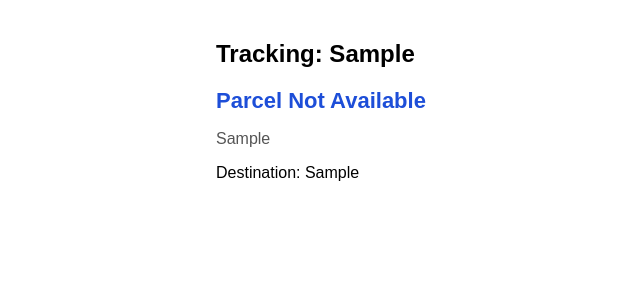
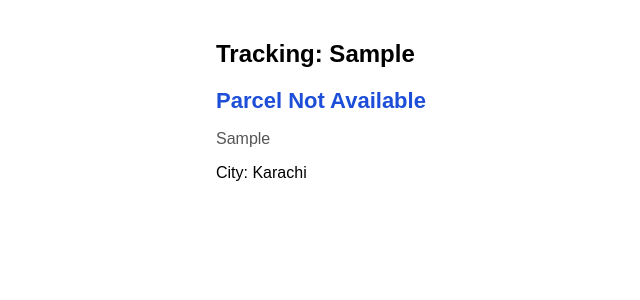
Before and after one commit to alialeem01/payparcel-backend, a Django app: a page that uses templates/tracking/track_parcel.html in a window 1280 px wide. Shown: the top 300 px of the page, without its empty margins (184-824 px from the left). Run offline with Django 5.2, Linux system fonts and the light colour scheme; tables that the repository leaves empty hold one stand-in row (values such as "Sample post").

Commit message:
remove destination

```diff
--- a/commands.txt
+++ b/commands.txt
@@ -13,3 +13,5 @@ git push
 
 python manage.py makemigrations
 python manage.py migrate
+
+localStorage.clear(); location.reload();
--- a/parcels/admin.py
+++ b/parcels/admin.py
@@ -19,7 +19,7 @@ class CustomerParcelAdmin(ModelAdmin):
         'active',
         ('customer_payment_status', ChoicesDropdownFilter),
         ('tpl_payment_status', ChoicesDropdownFilter),
-        ('destination', DropdownFilter),
+        ('city', DropdownFilter)
     )
     readonly_fields = ('cn', 'net_total', 'last_update', 'shipment_date', 'tracking_qr_code')
     actions = ['assign_to_rider']
--- a/parcels/models.py
+++ b/parcels/models.py
@@ -70,7 +70,6 @@ class CustomerParcel(models.Model):
 
     cn = models.CharField(max_length=50, blank=True, editable=False)
     shipper = models.ForeignKey(Customer, on_delete=models.CASCADE, related_name='parcels')
-    destination = models.CharField(max_length=100, blank=True, null=True)
     city = models.CharField(max_length=100, choices=PAKISTAN_CITIES, blank=True, null=True)
     delivery_rider_service_provider = models.CharField(max_length=100, blank=True, null=True)
     api_sp_type = models.CharField(max_length=100, choices=API_SP_TYPE_CHOICES, default='OVERNIGHT')
--- a/templates/admin/operations/add_pickup_sheet.html
+++ b/templates/admin/operations/add_pickup_sheet.html
@@ -29,7 +29,6 @@
                         <th class="px-3 py-2 text-left">CN</th>
                         <th class="px-3 py-2 text-left">Customer</th>
                         <th class="px-3 py-2 text-left">City</th>
-                        <th class="px-3 py-2 text-left">Destination</th>
                         <th class="px-3 py-2 text-left">Address</th>
                         <th class="px-3 py-2 text-left">Weight</th>
                         <th class="px-3 py-2 text-left">COD</th>
@@ -44,7 +43,6 @@
                         <td class="px-3 py-2">{{ order.cn }}</td>
                         <td class="px-3 py-2">{{ order.shipper.customer_name }}</td>
                         <td class="px-3 py-2">{{ order.city|default:"-" }}</td>
-                        <td class="px-3 py-2">{{ order.destination|default:"-" }}</td>
                         <td class="px-3 py-2">{{ order.address|default:"-"|truncatewords:6 }}</td>
                         <td class="px-3 py-2">{{ order.parcel_weight }}</td>
                         <td class="px-3 py-2">{{ order.cod }}</td>
--- a/templates/admin/operations/change_pickup_sheet.html
+++ b/templates/admin/operations/change_pickup_sheet.html
@@ -28,7 +28,6 @@
                         <th class="px-3 py-2 text-left">CN</th>
                         <th class="px-3 py-2 text-left">Customer</th>
                         <th class="px-3 py-2 text-left">City</th>
-                        <th class="px-3 py-2 text-left">Destination</th>
                         <th class="px-3 py-2 text-left">Weight</th>
                         <th class="px-3 py-2 text-left">COD</th>
                     </tr>
@@ -42,7 +41,6 @@
                         <td class="px-3 py-2">{{ order.cn }}</td>
                         <td class="px-3 py-2">{{ order.shipper.customer_name }}</td>
                         <td class="px-3 py-2">{{ order.city|default:"-" }}</td>
-                        <td class="px-3 py-2">{{ order.destination|default:"-" }}</td>
                         <td class="px-3 py-2">{{ order.parcel_weight }}</td>
                         <td class="px-3 py-2">{{ order.cod }}</td>
                     </tr>
--- a/templates/tracking/track_parcel.html
+++ b/templates/tracking/track_parcel.html
@@ -13,6 +13,6 @@
     <h2>Tracking: {{ parcel.cn }}</h2>
     <div class="status">{{ parcel.status }}</div>
     {% if narration %}<p class="narration">{{ narration }}</p>{% endif %}
-    <p>Destination: {{ parcel.destination|default:"-" }}</p>
+    <p>City: {{ parcel.city|default:"-" }}</p>
 </body>
 </html>
```
